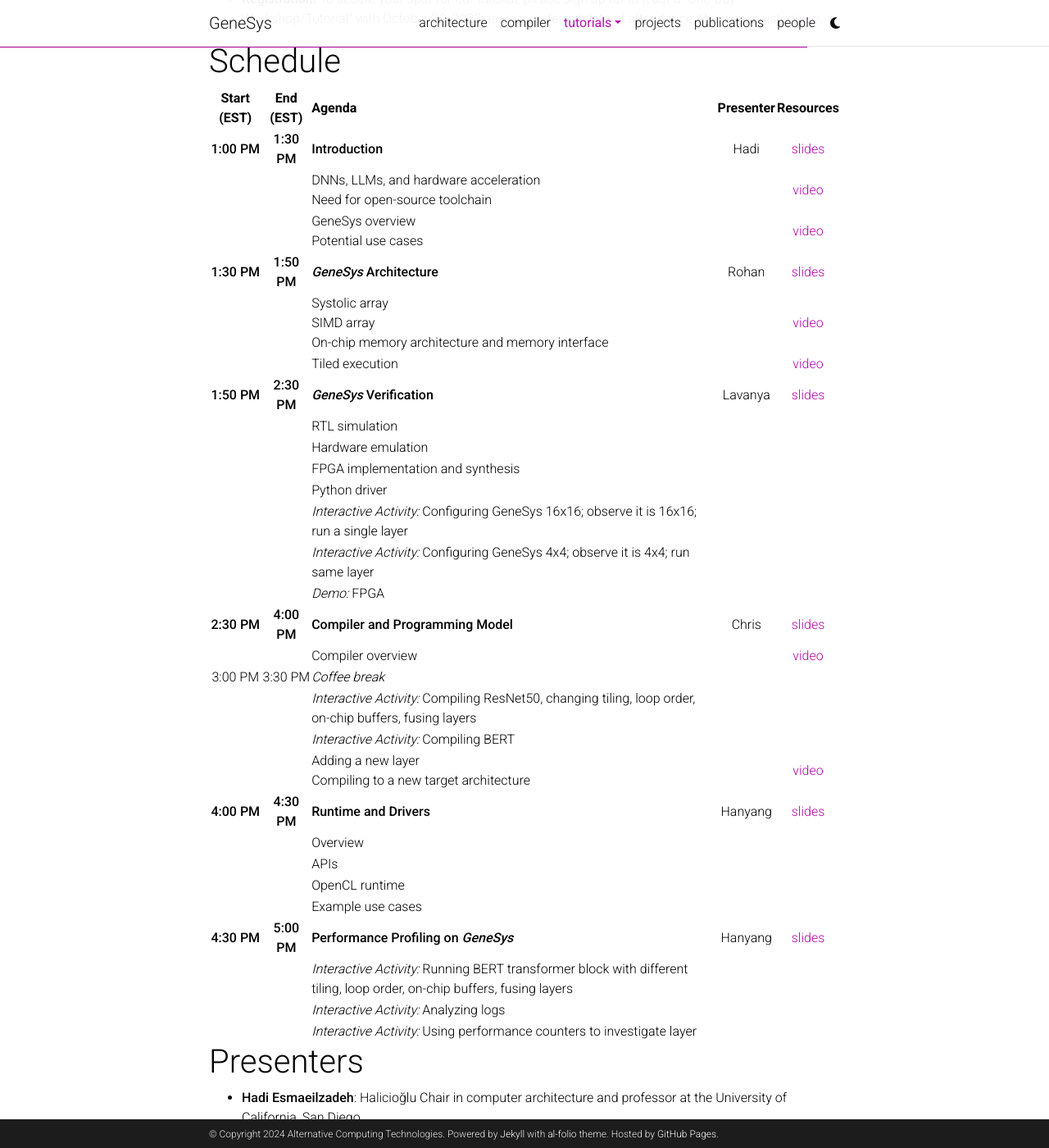
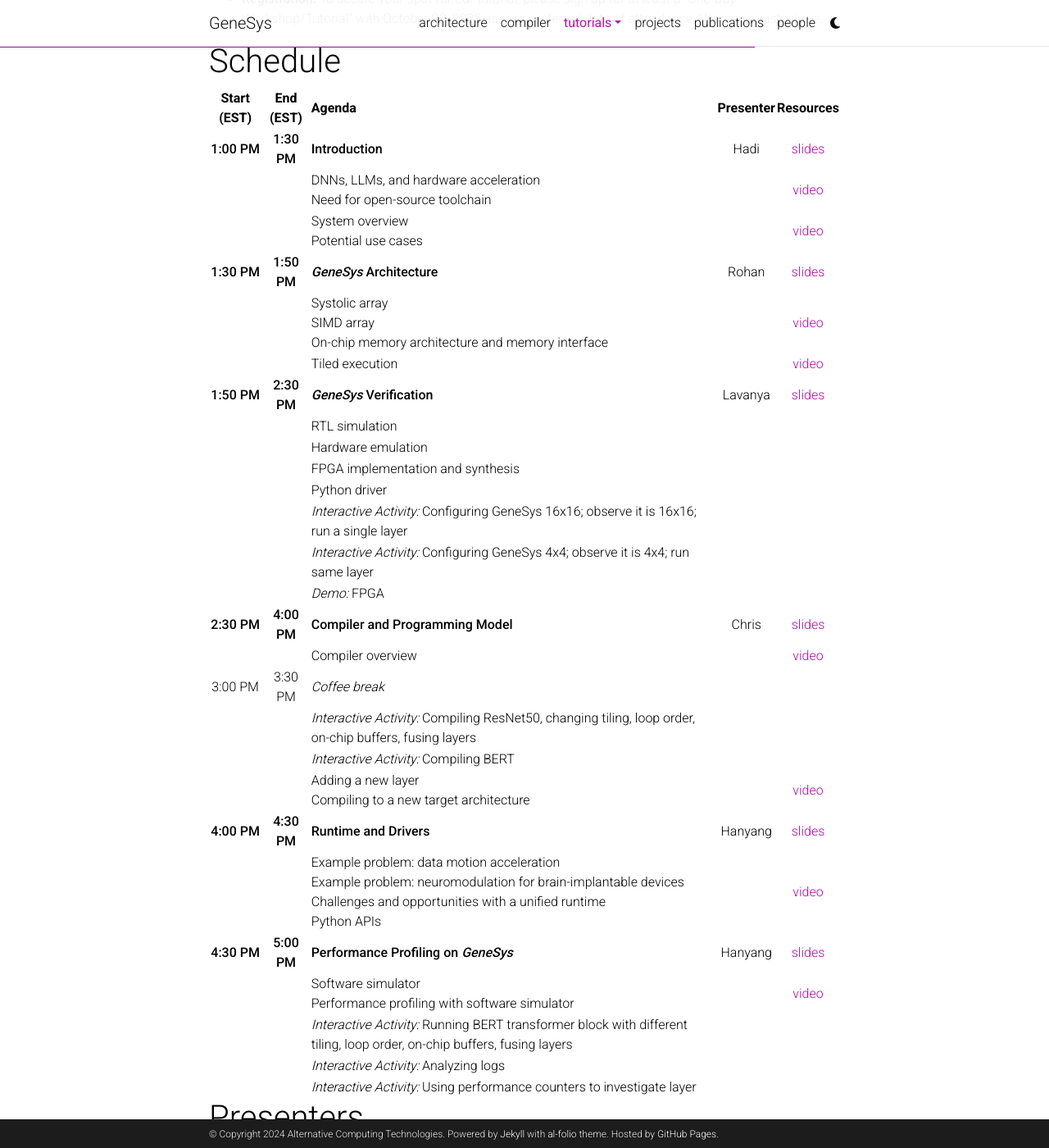
Before and after one commit to nolanlyc/actlab-genesys-yuchuan.github.io, a Jekyll site: the page built from _pages/micro_2023.md, in a window 1280 px wide and 1400 px high, scrolled down 763 px. Shown: the whole window at 82% size. Built offline with Jekyll 4.4.1, drawn with Linux system fonts in a browser that asks for light colours; comment, search, counter and statistics services are not loaded; a style sheet for code colours, icons or effects is not loaded.

Commit message:
Updated MICRO with Hanyang's videos

```diff
--- a/_pages/micro_2023.md
+++ b/_pages/micro_2023.md
@@ -30,7 +30,7 @@
 | :---------: | :-------: | :----- | :-------: | :-------: |
 | **1:00 PM** | **1:30 PM** | **Introduction** | Hadi | [slides](https://drive.google.com/file/d/1E8Nxq5RPDpJ-WdlaAwh6_UkjYBydnXuk/view?usp=sharing) |
 | | | DNNs, LLMs, and hardware acceleration <br /> Need for open-source toolchain | | [video](https://youtu.be/8yxQDh4l_4M) |
-| | | GeneSys overview <br /> Potential use cases | | [video](https://youtu.be/SjjT7Vpl14s) |
+| | | System overview <br /> Potential use cases | | [video](https://youtu.be/SjjT7Vpl14s) |
 | **1:30 PM** | **1:50 PM** | **_GeneSys_ Architecture** | Rohan | [slides](https://drive.google.com/file/d/1HPd8SXfWXGB0kghUW_ZJxC5kvaqaShP8/view?usp=sharing) |
 | | | Systolic array <br /> SIMD array <br /> On-chip memory architecture and memory interface | | [video](https://youtu.be/ZcIiuOYtepo) |
 | | | Tiled execution | | [video](https://youtu.be/0BbQONPVFyE) |
@@ -48,12 +48,10 @@
 | | | *Interactive Activity:* Compiling ResNet50, changing tiling, loop order, on-chip buffers, fusing layers | | |
 | | | *Interactive Activity:* Compiling BERT | | |
 | | | Adding a new layer <br /> Compiling to a new target architecture | | [video](https://youtu.be/zTAlpBVifVM) |
-| **4:00 PM** | **4:30 PM** | **Runtime and Drivers** | Hanyang | [slides](https://drive.google.com/file/d/1Tc3jDQUbMBjJZesZvIcJi_C9XLjTPJIR/view?usp=sharing) |
-| | | Overview | | |
-| | | APIs | | |
-| | | OpenCL runtime | | |
-| | | Example use cases | | |
-| **4:30 PM** | **5:00 PM** | **Performance Profiling on _GeneSys_** | Hanyang | [slides](https://drive.google.com/file/d/1oy48z4ujWjmKxZUqDCITaBrHKVBUpoFy/view?usp=sharing) |
+| **4:00 PM** | **4:30 PM** | **Runtime and Drivers** | Hanyang | [slides](https://drive.google.com/file/d/1vGao8z4ldizZFSbCAKdivTYBW-8B11Mx/view?usp=sharingg) |
+| | | Example problem: data motion acceleration <br /> Example problem: neuromodulation for brain-implantable devices <br /> Challenges and opportunities with a unified runtime <br /> Python APIs | | [video](https://youtu.be/xrTq9a1J0e0) |
+| **4:30 PM** | **5:00 PM** | **Performance Profiling on _GeneSys_** | Hanyang | [slides](https://drive.google.com/file/d/1VMBX_APRTnXl3yQVVrjLJCC9vBjs_3rq/view?usp=sharing) |
+| | | Software simulator <br /> Performance profiling with software simulator | | [video](https://youtu.be/9jXDxx16Oac) |
 | | | *Interactive Activity:* Running BERT transformer block with different tiling, loop order, on-chip buffers, fusing layers | | |
 | | | *Interactive Activity:* Analyzing logs | | |
 | | | *Interactive Activity:* Using performance counters to investigate layer | | |
```
